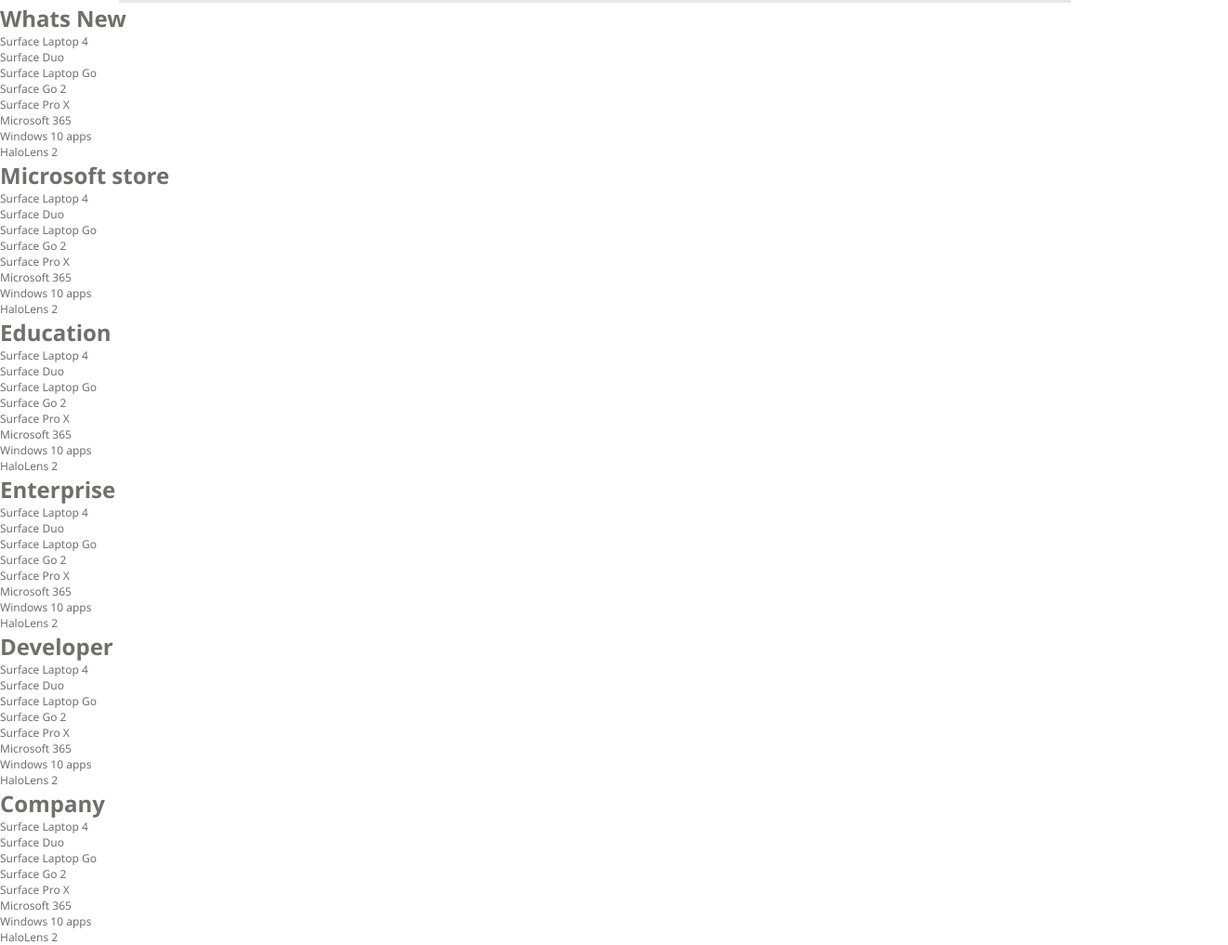
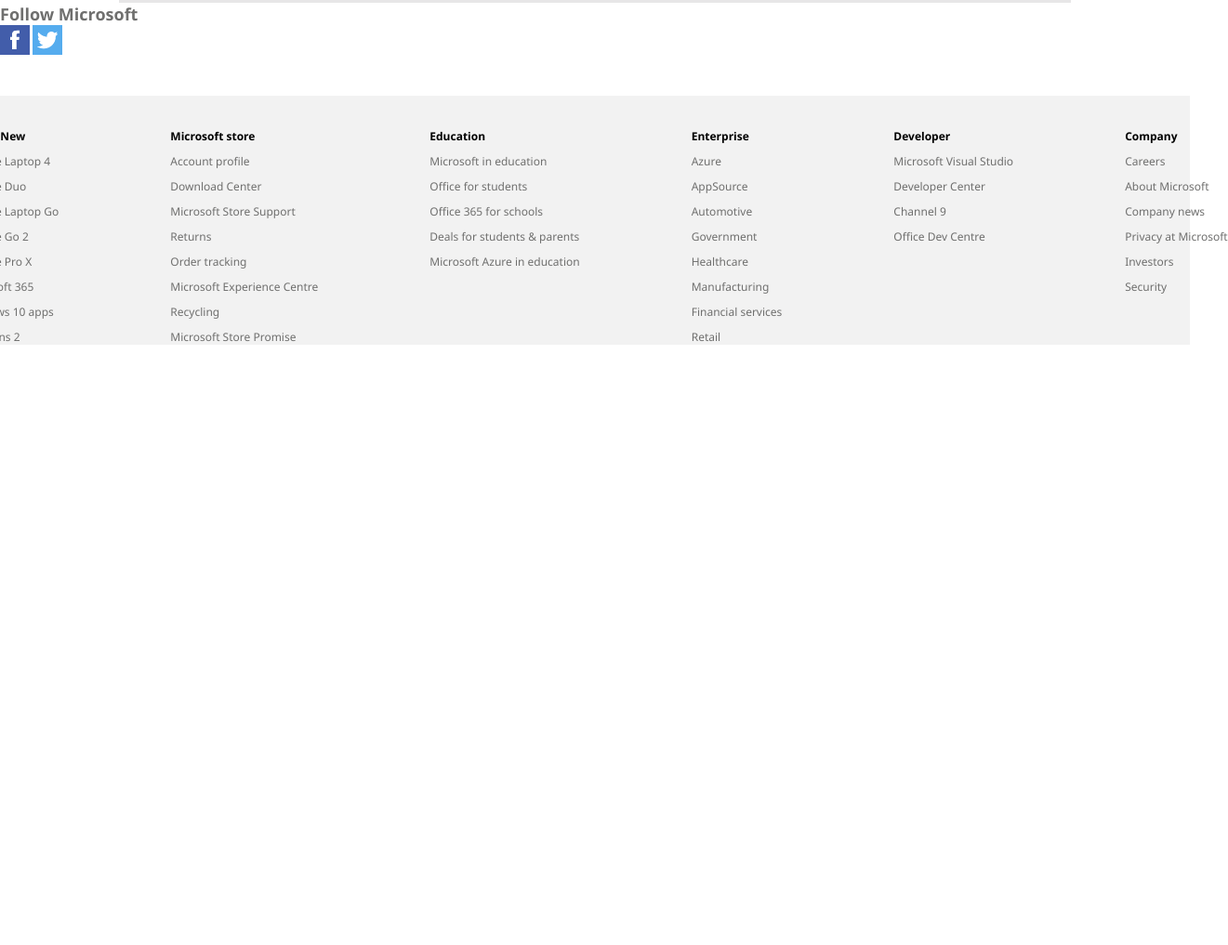
Before and after one commit to AyoCodess/Remake-of-Microsoft-Website-2021-VANILLA-JS, a website built with Parcel: page index.html in a window 1280 px wide. Shown: the part 2197-3214 px from the top of the page at 93% size, 1321 px wide, since content can reach past the window. After the commit the page ends 2568 px from the top, so only its background shows below. Built offline with nearby package versions, Linux system fonts and the light colour scheme.

Commit message:
basic footer implementation

```diff
--- a/index.html
+++ b/index.html
@@ -328,6 +328,17 @@
           </div>
       </div>
 
+       <!-- SOCIAL MEDIA - SECTION  -->
+
+       <h2>Follow Microsoft</h2>
+       <img src="/images/social-fb.png" alt="" srcset="">
+       <img src="/images/social-twitter.png" alt="">
+       <img src="" alt="">
+
+
+
+
+       <!-- FOOTER  - SECTION  -->
       <footer class="footer-container">
 
           <div class="nav-container">
@@ -347,78 +358,63 @@
             <div class="nav-group nav-group2">
               <h1>Microsoft store</h1>
               <ul>
-              <li><a href="#" class="">Surface Laptop 4</a></li>
-              <li><a href="#" class="">Surface Duo</a></li>
-              <li><a href="#" class="">Surface Laptop Go</a></li>
-              <li><a href="#" class="">Surface Go 2</a></li>
-              <li><a href="#" class="">Surface Pro X</a></li>
-              <li><a href="#" class="">Microsoft 365</a></li>
-              <li><a href="#" class="">Windows 10 apps</a></li>
-              <li><a href="#" class="">HaloLens 2</a></li>
+                <li><a href="#" class="">Account profile</a></li>
+                <li><a href="#" class="">Download Center</a></li>
+                <li><a href="#" class="">Microsoft Store Support</a></li>
+                <li><a href="#" class="">Returns</a></li>
+                <li><a href="#" class="">Order tracking</a></li>
+                <li><a href="#" class="">Microsoft Experience Centre</a></li>
+                <li><a href="#" class="">Recycling</a></li>
+                <li><a href="#" class="">Microsoft Store Promise</a></li>
               </ul>
             </div>
             <div class="nav-group nav-group3">
               <h1>Education</h1>
               <ul>
-              <li><a href="#" class="">Surface Laptop 4</a></li>
-              <li><a href="#" class="">Surface Duo</a></li>
-              <li><a href="#" class="">Surface Laptop Go</a></li>
-              <li><a href="#" class="">Surface Go 2</a></li>
-              <li><a href="#" class="">Surface Pro X</a></li>
-              <li><a href="#" class="">Microsoft 365</a></li>
-              <li><a href="#" class="">Windows 10 apps</a></li>
-              <li><a href="#" class="">HaloLens 2</a></li>
+                <li><a href="#" class="">Microsoft in education</a></li>
+                <li><a href="#" class="">Office for students</a></li>
+                <li><a href="#" class="">Office 365 for schools</a></li>
+                <li><a href="#" class="">Deals for students & parents</a></li>
+                <li><a href="#" class="">Microsoft Azure in education</a></li>
               </ul>
             </div>
             <div class="nav-group nav-group4">
               <h1>Enterprise</h1>
               <ul>
-              <li><a href="#" class="">Surface Laptop 4</a></li>
-              <li><a href="#" class="">Surface Duo</a></li>
-              <li><a href="#" class="">Surface Laptop Go</a></li>
-              <li><a href="#" class="">Surface Go 2</a></li>
-              <li><a href="#" class="">Surface Pro X</a></li>
-              <li><a href="#" class="">Microsoft 365</a></li>
-              <li><a href="#" class="">Windows 10 apps</a></li>
-              <li><a href="#" class="">HaloLens 2</a></li>
+                <li><a href="#" class="">Azure</a></li>
+                <li><a href="#" class="">AppSource</a></li>
+                <li><a href="#" class="">Automotive</a></li>
+                <li><a href="#" class="">Government</a></li>
+                <li><a href="#" class="">Healthcare</a></li>
+                <li><a href="#" class="">Manufacturing</a></li>
+                <li><a href="#" class="">Financial services</a></li>
+                <li><a href="#" class="">Retail</a></li>
               </ul>
             </div>
             <div class="nav-group nav-group5">
               <h1>Developer</h1>
               <ul>
-              <li><a href="#" class="">Surface Laptop 4</a></li>
-              <li><a href="#" class="">Surface Duo</a></li>
-              <li><a href="#" class="">Surface Laptop Go</a></li>
-              <li><a href="#" class="">Surface Go 2</a></li>
-              <li><a href="#" class="">Surface Pro X</a></li>
-              <li><a href="#" class="">Microsoft 365</a></li>
-              <li><a href="#" class="">Windows 10 apps</a></li>
-              <li><a href="#" class="">HaloLens 2</a></li>
+                <li><a href="#" class="">Microsoft Visual Studio</a></li>
+                <li><a href="#" class="">Developer Center</a></li>
+                <li><a href="#" class="">Channel 9</a></li>
+                <li><a href="#" class="">Office Dev Centre</a></li>
               </ul>
             </div>
             <div class="nav-group nav-group6">
               <h1>Company</h1>
               <ul>
-              <li><a href="#" class="">Surface Laptop 4</a></li>
-              <li><a href="#" class="">Surface Duo</a></li>
-              <li><a href="#" class="">Surface Laptop Go</a></li>
-              <li><a href="#" class="">Surface Go 2</a></li>
-              <li><a href="#" class="">Surface Pro X</a></li>
-              <li><a href="#" class="">Microsoft 365</a></li>
-              <li><a href="#" class="">Windows 10 apps</a></li>
-              <li><a href="#" class="">HaloLens 2</a></li>
+                <li><a href="#" class="">Careers</a></li>
+                <li><a href="#" class="">About Microsoft</a></li>
+                <li><a href="#" class="">Company news</a></li>
+                <li><a href="#" class="">Privacy at Microsoft</a></li>
+                <li><a href="#" class="">Investors</a></li>
+                <li><a href="#" class="">Security</a></li>
               </ul>
+            </div>
         </div>
 
 
 
-
-
-
-
-
-
-        </div>
 
 
 
--- a/src/style.css
+++ b/src/style.css
@@ -354,6 +354,42 @@
 
 /* * COVID STATEMENT - ENDS */
 
+/* ? FOOTER AREA */
+
+.footer-container {
+  display: flex;
+  background-color: #f2f2f2;
+
+  justify-content: center;
+
+  margin-top: 4rem;
+}
+
+.nav-container {
+  display: grid;
+  grid-template-columns: repeat(6, 1fr);
+  column-gap: 12rem;
+}
+
+.nav-group {
+}
+
+.nav-group h1 {
+  font-size: 1.2rem;
+  color: black;
+
+  margin-bottom: 1rem;
+  margin-top: 3.5rem;
+}
+
+.nav-group li {
+  margin-top: 1rem;
+
+  color: gray;
+}
+
+/* ? FOOTER AREA - ENDS  */
+
 /* ! HELPER CLASSES */
 
 /** TEXT STYLES **/
```
Lines whose indentation alone changed are shown as unchanged.
